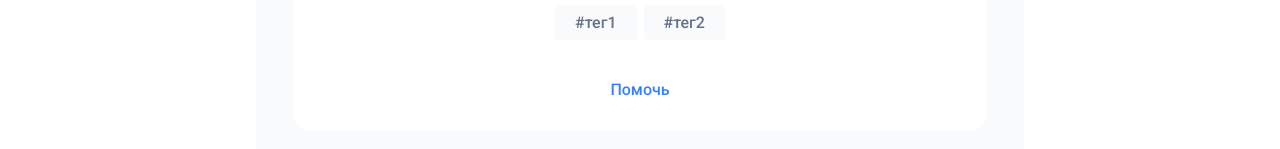
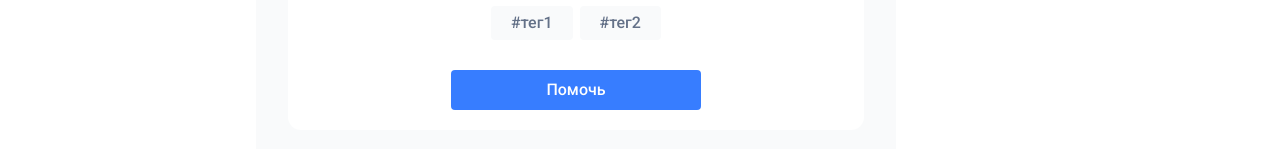
Before and after one commit to Ligmawhat/msh-FRONT, a React (Create React App) app: page /events in a window 1280 px wide. Shown: the part 623-772 px from the top of the page. Built offline with nearby package versions, Linux system fonts and the light colour scheme.

Commit message:
merged maps && events page

```diff
--- a/src/components/common/Button/Button.scss
+++ b/src/components/common/Button/Button.scss
@@ -22,6 +22,21 @@
     border: 1px solid $--blue;
   }
 
+  &--transparent {
+    background-color: $--white;
+    color: $--blue;
+  }
+
+  &--clicked {
+    background-color: $--blue;
+    color: $--white;
+
+    &:hover {
+      background-color: $--blue;
+      color: $--white;
+    }
+  }
+
   &--disabled {
     opacity: 0.5;
 
--- a/src/components/common/Map/Map.tsx
+++ b/src/components/common/EventsMap/EventsMap.tsx
@@ -1,6 +1,5 @@
 import * as React from "react"
 import { Clusterer, Map, Placemark, YMaps } from "react-yandex-maps"
-import "./Map.scss"
 
 type places = {
   latitude: number
@@ -39,7 +38,7 @@ const EventsMap: React.FC = () => {
       version={"2.1"}
     >
       <Map
-        style={{ width: 800, height: 800 }}
+        style={{ width: "100%", height: "100%" }}
         defaultState={{
           center: [55.75, 37.57],
           zoom: 9,
--- a/src/components/common/Map/Map.scss
+++ /dev/null
@@ -1,14 +0,0 @@
-.map {
-  &__mapWrapper {
-    position: relative;
-    width: 500px;
-    height: 500px;
-  }
-
-  &__map {
-    z-index: 10;
-
-    width: 500px;
-    height: 500px;
-  }
-}
--- a/src/components/common/TransparentButton/TransparentButton.scss
+++ /dev/null
@@ -1,36 +0,0 @@
-@import "../../../App/App";
-
-.button {
-  display: flex;
-  justify-content: center;
-  align-items: center;
-  border-radius: $--border-radius;
-  border: 1px solid transparent;
-  font-size: $--fz-md;
-  padding: 7px 13px;
-  cursor: pointer;
-  background-color: $--white;
-  color: $--blue;
-  transition: $--transition;
-  width: 100%;
-  white-space: nowrap;
-
-  &--disabled {
-    opacity: 0.5;
-
-
-  }
-
-  &--clicked {
-    background-color: $--blue;
-    color: $--white;
-    border: 1px solid $--blue;
-
-    &:hover {
-      background-color: $--blue;
-    color: $--white;
-    border: 1px solid $--blue;
-    }
-  }
-
-}
--- a/src/components/common/TransparentButton/TransparentButton.tsx
+++ b/src/components/common/TransparentButton/TransparentButton.tsx
@@ -1,5 +1,4 @@
 import React, { FC } from "react"
-import "./TransparentButton.scss"
 
 interface ButtonProps {
   clicked?: boolean
@@ -23,10 +22,10 @@ const TransparentButton: FC<ButtonProps> = ({
       disabled={disabled}
       className={
         disabled
-          ? "button button--disabled"
+          ? "button button--disabled button--transparent"
           : clicked
           ? "button button--clicked"
-          : "button"
+          : "button button--transparent"
       }
       type={type}
       onClick={onClick}
--- a/src/pages/EventsPage/EventsPage.scss
+++ b/src/pages/EventsPage/EventsPage.scss
@@ -37,7 +37,7 @@
     right: 0;
     top: $--nav-height;
     background-color: $--white;
-    width: 20%;
+    width: 30%;
     height: 100%;
 
     @include mobile {
@@ -54,11 +54,11 @@
     align-items: center;
     flex-direction: column;
     position: fixed;
-    right: 20%;
+    right: 30%;
     left: 20%;
     top: $--nav-height;
     background-color: $--light-white;
-    width: 60%;
+    width: 50%;
     height: 100%;
     border-radius: 30px;
     border: 0 solid transparent;
--- a/src/pages/EventsPage/EventsPage.tsx
+++ b/src/pages/EventsPage/EventsPage.tsx
@@ -1,6 +1,7 @@
 import React, { FC } from "react"
 import "./EventsPage.scss"
 import Button from "../../components/common/Button/Button"
+import EventsMap from "../../components/common/EventsMap/EventsMap"
 import EventsFilter from "../../components/EventsFilter/EventsFIlter"
 import { mockEvents } from "../../mocks/events"
 
@@ -35,7 +36,9 @@ const EventsPage: FC = () => {
             </div>
           ))}
       </div>
-      <aside className="events__right">Тут карта</aside>
+      <aside className="events__right">
+        <EventsMap />
+      </aside>
     </div>
   )
 }
--- a/src/router/routes.tsx
+++ b/src/router/routes.tsx
@@ -1,5 +1,5 @@
 import React from "react"
-import EventsMap from "../components/common/Map/Map"
+import EventsMap from "../components/common/EventsMap/EventsMap"
 import TmpCalendarCall from "../components/TmpCalendarModal/tmpCalendarCall/tmpCalendarCall"
 import TmpUpload from "../components/tmpUpload/TmpUpload"
 import AuthorizationPage from "../pages/AuthorizationPage/AuthorizationPage"
```
